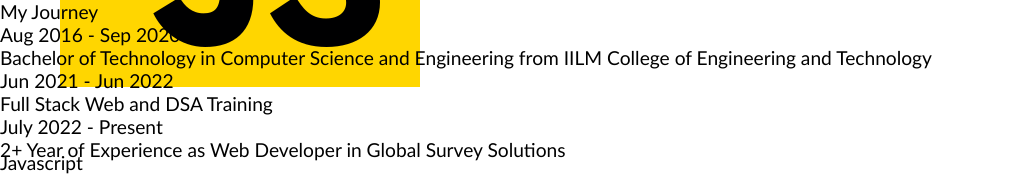
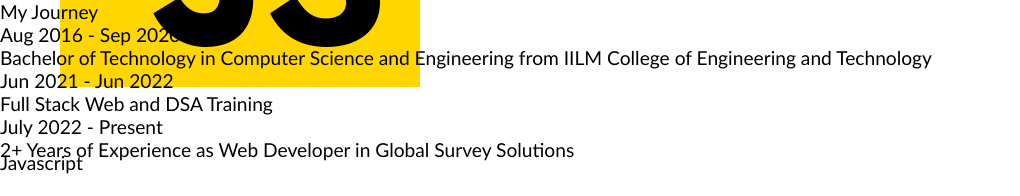
Before and after one commit to 2012prabhat/Portfolio, a React (Create React App) app: page / in a window 1280 px wide. Shown: the part 1600-1796 px from the top of the page, without its empty margins (0-1020 px from the left). Built offline with nearby package versions, Linux system fonts and the light colour scheme.

Commit message:
Update Experience.jsx

```diff
--- a/src/components/Experience.jsx
+++ b/src/components/Experience.jsx
@@ -15,7 +15,7 @@
         </div>
         <div className='card'>
           <div className='year'>July 2022 - Present</div>
-          <div className='desc'>2+ Year of Experience as Web Developer in Global Survey Solutions</div>
+          <div className='desc'>2+ Years of Experience as Web Developer in Global Survey Solutions</div>
         </div>
     </section>
   )
```
